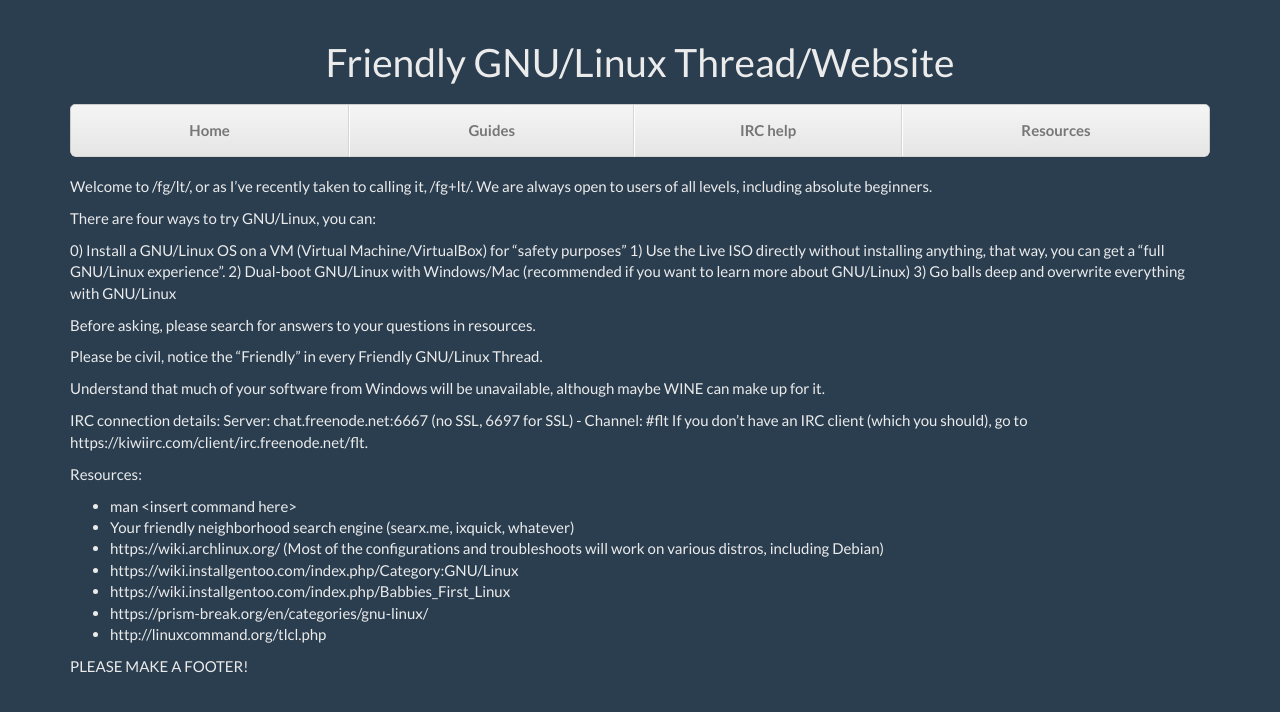
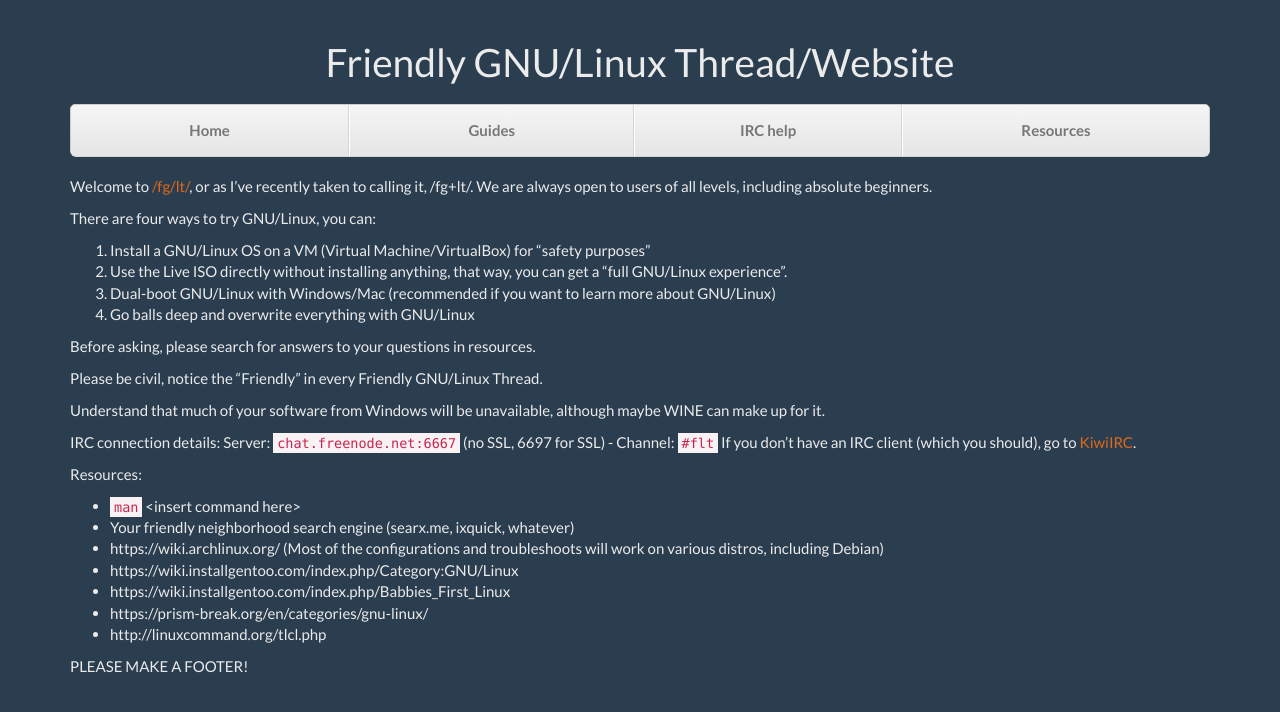
Before and after one commit to scriptkitties/fglt, a Jekyll site: the page built from index.md, in a window 1280 px wide. Shown: the top 712 px of the page. Built offline with Jekyll 4.4.1, drawn with Linux system fonts in a browser that asks for light colours; some of the changed lines change nothing that is shown.

Commit message:
reformated index page

```diff
--- a/index.md
+++ b/index.md
@@ -2,14 +2,16 @@
 layout: default
 ---
 
-Welcome to /fg/lt/, or as I've recently taken to calling it, /fg+lt/. We are always open to users of all levels, including absolute beginners.
+Welcome to [/fg/lt/](http://boards.4chan.org/g/catalog#s=flt), or as I've
+recently taken to calling it, /fg+lt/. We are always open to users of all
+levels, including absolute beginners.
 
 There are four ways to try GNU/Linux, you can:
 
-0) Install a GNU/Linux OS on a VM (Virtual Machine/VirtualBox) for "safety purposes"
-1) Use the Live ISO directly without installing anything, that way, you can get a "full GNU/Linux experience".
-2) Dual-boot GNU/Linux with Windows/Mac (recommended if you want to learn more about GNU/Linux)
-3) Go balls deep and overwrite everything with GNU/Linux
+0. Install a GNU/Linux OS on a VM (Virtual Machine/VirtualBox) for "safety purposes"
+1. Use the Live ISO directly without installing anything, that way, you can get a "full GNU/Linux experience".
+2. Dual-boot GNU/Linux with Windows/Mac (recommended if you want to learn more about GNU/Linux)
+3. Go balls deep and overwrite everything with GNU/Linux
 
 Before asking, please search for answers to your questions in resources.
 
@@ -18,12 +20,12 @@ Please be civil, notice the "Friendly" in every Friendly GNU/Linux Thread.
 Understand that much of your software from Windows will be unavailable, although maybe WINE can make up for it.
 
 IRC connection details:
-Server: chat.freenode.net:6667 (no SSL, 6697 for SSL) - Channel: #flt
-If you don't have an IRC client (which you should), go to https://kiwiirc.com/client/irc.freenode.net/flt.
+Server: `chat.freenode.net:6667` (no SSL, 6697 for SSL) - Channel: `#flt`
+If you don't have an IRC client (which you should), go to [KiwiIRC](https://kiwiirc.com/client/irc.freenode.net/flt).
 
 Resources:
 
-- man &lt;insert command here&gt;
+- `man` &lt;insert command here&gt;
 - Your friendly neighborhood search engine (searx.me, ixquick, whatever)
 - https://wiki.archlinux.org/ (Most of the configurations and troubleshoots will work on various distros, including Debian)
 - https://wiki.installgentoo.com/index.php/Category:GNU/Linux
```
